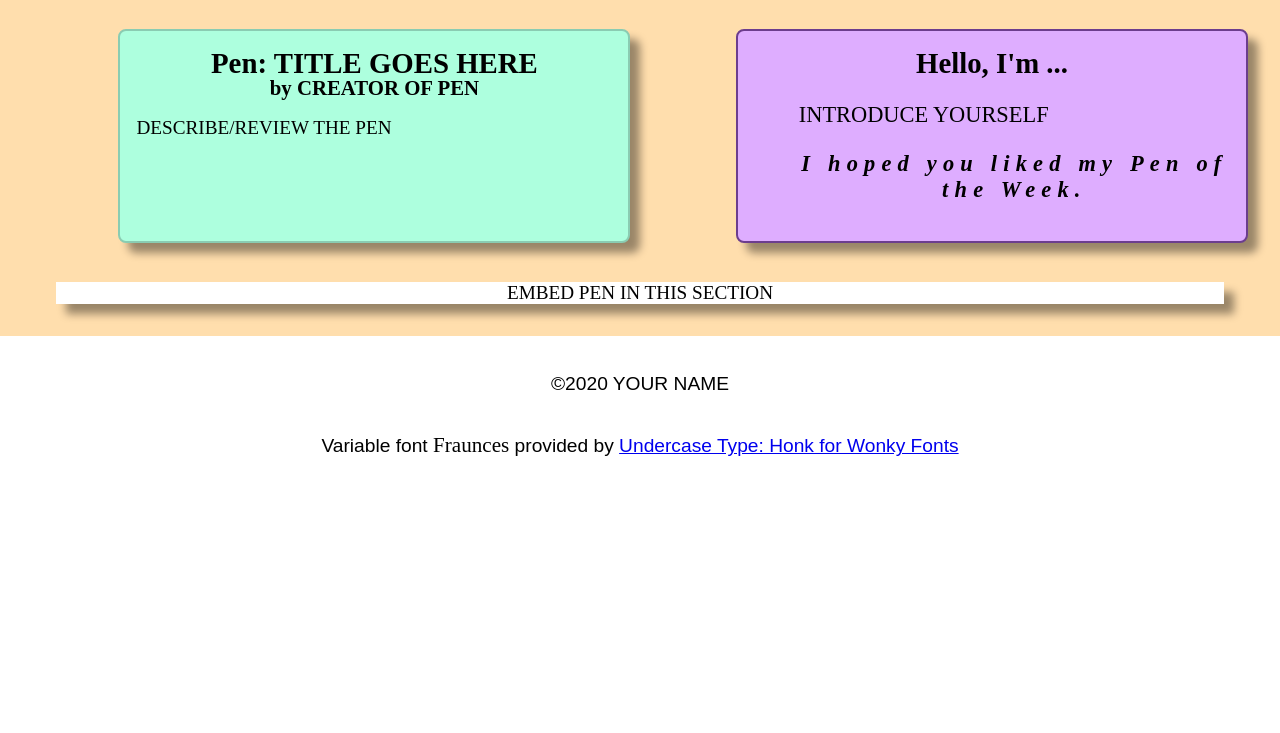
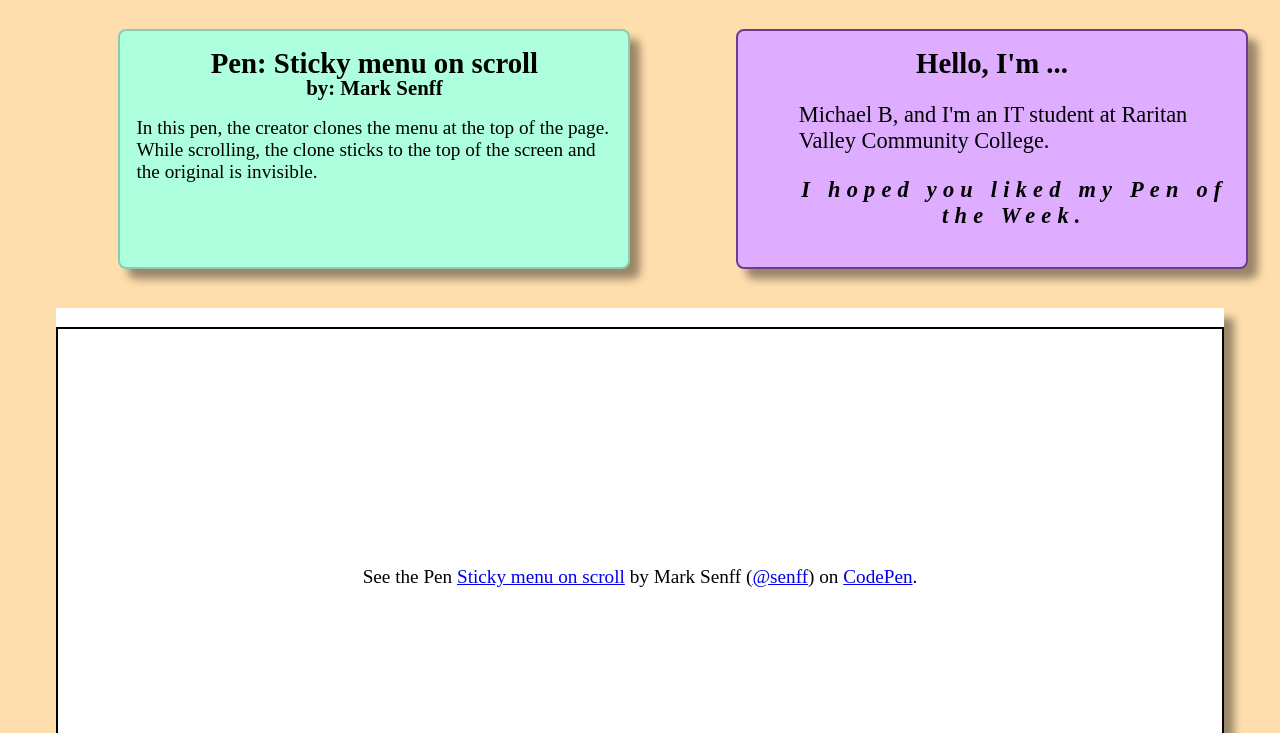
Before and after one commit to RVCC-IDMX/embed-codepen-picklesauce, a plain HTML site: page index.html in a window 1280 px wide. Shown: the part 67-800 px from the top of the page. Drawn offline with Linux system fonts and the light colour scheme; a script that the page names is missing; a web font is replaced by a local one.

Commit message:
Embed codepen

```diff
--- a/index.html
+++ b/index.html
@@ -16,19 +16,26 @@
 
       <main>
         <article>
-          <h2>Pen: TITLE GOES HERE</h2>
-          <h3>by CREATOR OF PEN</h3>
-          <p>DESCRIBE/REVIEW THE PEN</p>
+          <h2>Pen: Sticky menu on scroll</h2>
+          <h3>by: Mark Senff</h3>
+          <p>In this pen, the creator clones the menu at the top of the page. While scrolling, the clone sticks to the top of the screen and the original is invisible.</p>
         </article>
-        <section>EMBED PEN IN THIS SECTION</section>
+        <section>
+          <p class="codepen" data-height="500" data-default-tab="html,result" data-slug-hash="ayGvD" data-user="senff" style="height: 500px; box-sizing: border-box; display: flex; align-items: center; justify-content: center; border: 2px solid; margin: 1em 0; padding: 1em;">
+            <span>See the Pen <a href="https://codepen.io/senff/pen/ayGvD">
+            Sticky menu on scroll</a> by Mark Senff (<a href="https://codepen.io/senff">@senff</a>)
+            on <a href="https://codepen.io">CodePen</a>.</span>
+          </p>
+          <script async src="https://cpwebassets.codepen.io/assets/embed/ei.js"></script>
+        </section>
         <aside>
           <h2>Hello, I'm ...</h2>
-          <p>INTRODUCE YOURSELF</p>
+          <p>Michael B, and I'm an IT student at Raritan Valley Community College.</p>
           <p class="bye">I hoped you liked my Pen of the Week.</p>
         </aside>
       </main>
       <footer class="sans-serif">
-        <p>&copy;2020 YOUR NAME</p>
+        <p>&copy;2021 Michael B</p>
         <p>
           Variable font <span class="serif">Fraunces</span> provided by
           <a href="https://github.com/undercasetype/Fraunces"
```
Also changed, not shown: 1 other file.
